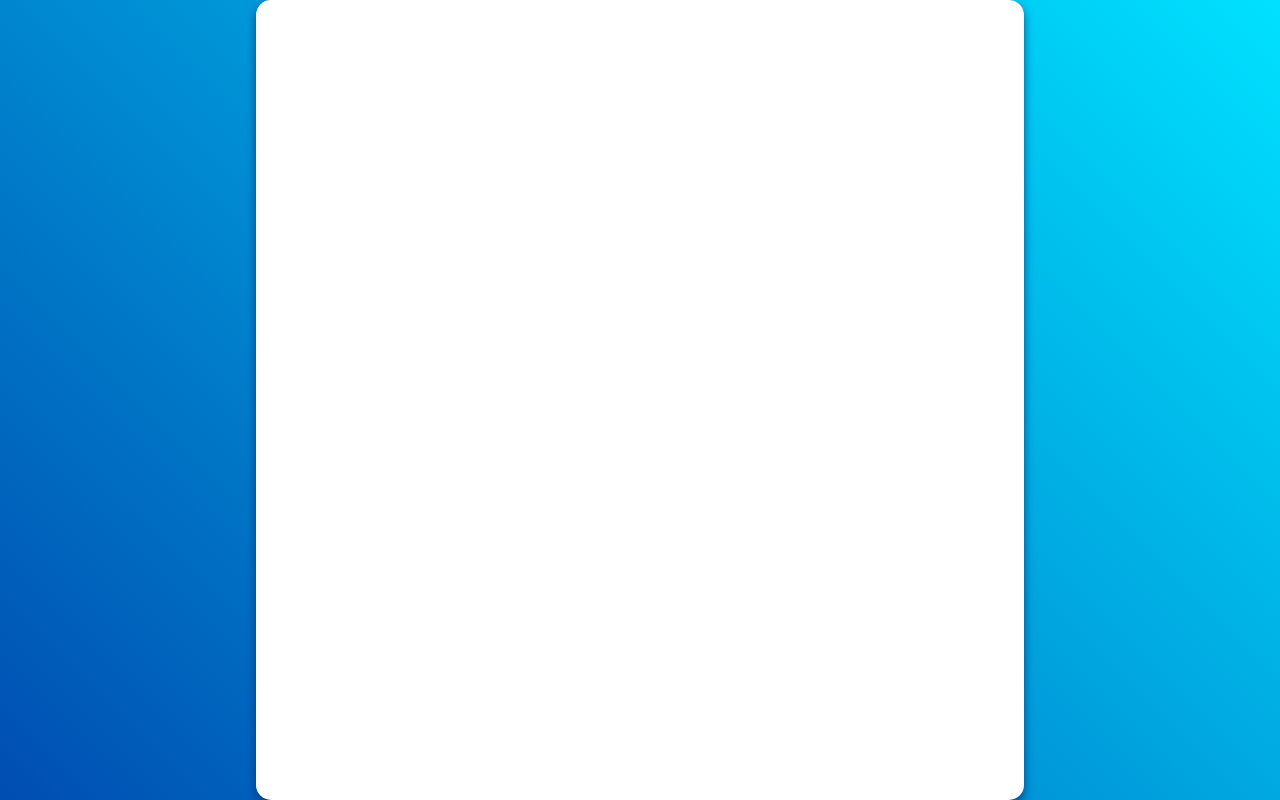
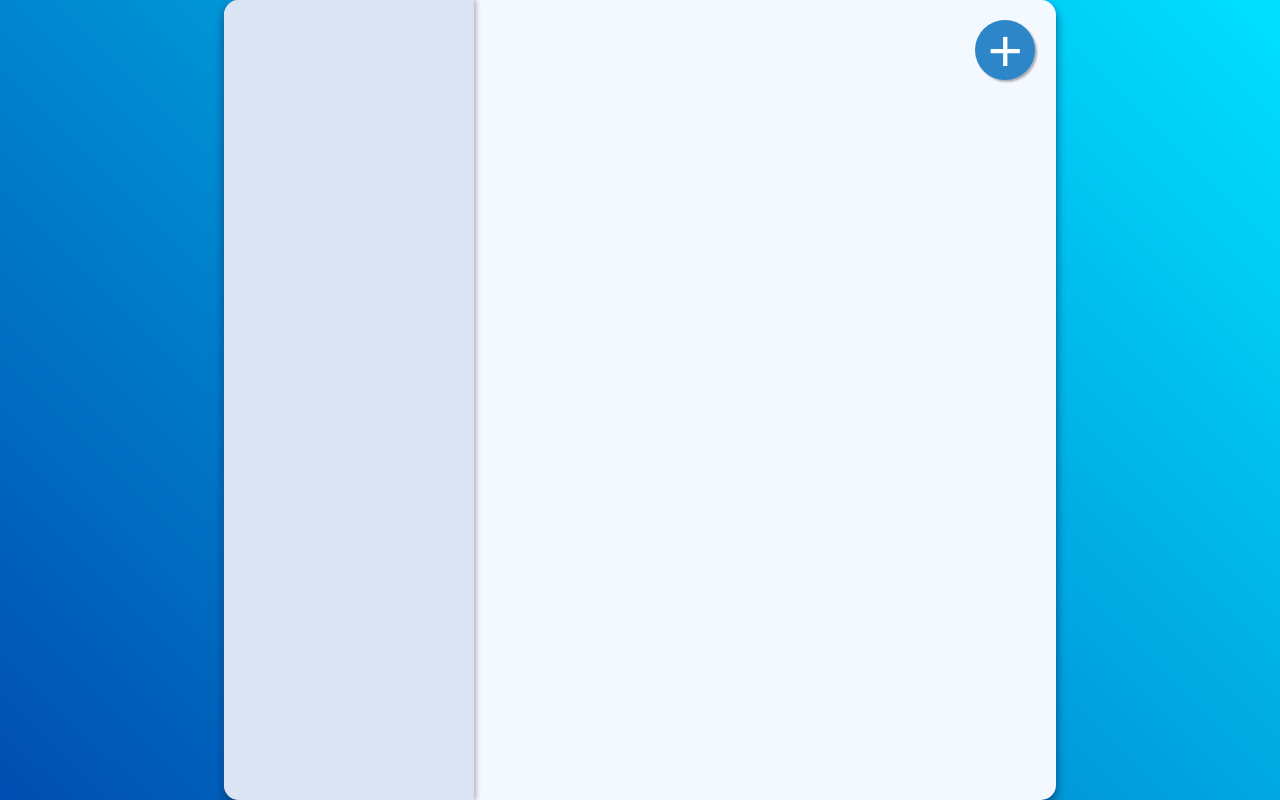
Before and after one commit to DogeOfFreedom/odin-to-do, a website built with webpack: page src/index.html in a window 1280 px wide. Built offline with nearby package versions, Linux system fonts and the light colour scheme.

Commit message:
feat: positioned button in top right corner of content box

```diff
--- a/src/index.html
+++ b/src/index.html
@@ -9,6 +9,9 @@
     <div class="content">
         <div class="sidebar"></div>
         <div class="body-content"></div>
+        <button class="add-button" type="button">
+            <span>&#43;</span>
+        </button>
     </div>
 </body>
 </html>
--- a/src/scripts/index.js
+++ b/src/scripts/index.js
@@ -2,25 +2,27 @@ import "../style.css"
 import { createProject, addToDo, deleteToDo } from "./project.js";
 import { createToDo, changePriority } from "./todo.js";
 
-let printOut = todos => {
-    for(let todo of todos) {
-        console.log(todo);
-    }
-}
 
-let title = "Task 1";
-let description = "Lorem Ipsum is my babe";
-let dueDate = "pog pog pog";
-let priority = "high";
 
-let project1 = createProject("myProject");
-let todo1 = createToDo(title, description, dueDate, priority);
-let todo2 = createToDo("bitch", description, dueDate, priority);
-let todo3 = createToDo("bitchesg", description, dueDate, priority);
-addToDo(project1, todo1);
-addToDo(project1, todo2);
-addToDo(project1, todo3);
-printOut(project1.todos);
-deleteToDo(project1, todo2);
-console.log("new");
-printOut(project1.todos);
+// let printOut = todos => {
+//     for(let todo of todos) {
+//         console.log(todo);
+//     }
+// }
+
+// let title = "Task 1";
+// let description = "Lorem Ipsum is my babe";
+// let dueDate = "pog pog pog";
+// let priority = "high";
+
+// let project1 = createProject("myProject");
+// let todo1 = createToDo(title, description, dueDate, priority);
+// let todo2 = createToDo("bitch", description, dueDate, priority);
+// let todo3 = createToDo("bitchesg", description, dueDate, priority);
+// addToDo(project1, todo1);
+// addToDo(project1, todo2);
+// addToDo(project1, todo3);
+// printOut(project1.todos);
+// deleteToDo(project1, todo2);
+// console.log("new");
+// printOut(project1.todos);
--- a/src/style.css
+++ b/src/style.css
@@ -1,3 +1,13 @@
+:root {
+    --radius: 15px;
+    --button-width: 60px;
+}
+
+@font-face {
+    font-family: coolvetica;
+    src: url(fonts/coolvetica\ rg.otf);
+}
+
 body {
     background-image: linear-gradient(45deg, rgb(0, 77, 177), rgb(0, 225, 255));
     display: flex;
@@ -8,20 +18,59 @@ body {
 }
 
 .content {
-    background-color: white;
-    border-radius: 15px;
+    background-color: rgb(244, 248, 255);
+    border-radius: var(--radius);
     height: 800px; /* Placeholder */
     width: 55vw;
     box-shadow: 0px 5px 10px rgba(0, 50, 115, 0.8);
+    display: flex;
+    align-items: normal;
+    /* Needed for positioning add button */
+    position: relative;
+}
+
+.sidebar {
+    height: 100%;
+    width: 30%;
+    background-color: rgb(219, 228, 242);;
+    border-radius: var(--radius) 0px 0px var(--radius);
+    box-shadow: 2px 0px 5px rgba(141, 145, 154, 0.7);
+}
+
+.body-content {
+    height: 100%;
+    flex: auto;
+}
+
+.add-button {
+    border: 0px;
+    border-radius: 100px;
+    background-color: rgba(44, 134, 199, 1);
+    display: flex;
+    align-items: center;
+    justify-content: center;
+    height: var(--button-width);
+    width: var(--button-width);
+    box-sizing: border-box;
+    padding: 0px;
+    position: absolute;
+    top: 2.5%;
+    right: 2.5%;
+    box-shadow: 2px 2px 2px rgb(168, 173, 184);
+
+    & span {
+        color: white;
+        font-size: var(--button-width);
+    }
 }
 
 @media only screen and (max-width: 1750px) {
     .content {
-        width: 60vw;
+        width: 65vw;
     }
 }
 
-@media only screen and (max-width: 1200px) {
+@media only screen and (max-width: 1000px) {
     body {
         display: inline;
     }
```
Also changed, not shown: src/fonts/coolvetica rg.otf (added), src/icons/plus.png (added), src/scripts/sidebar.js (added).
